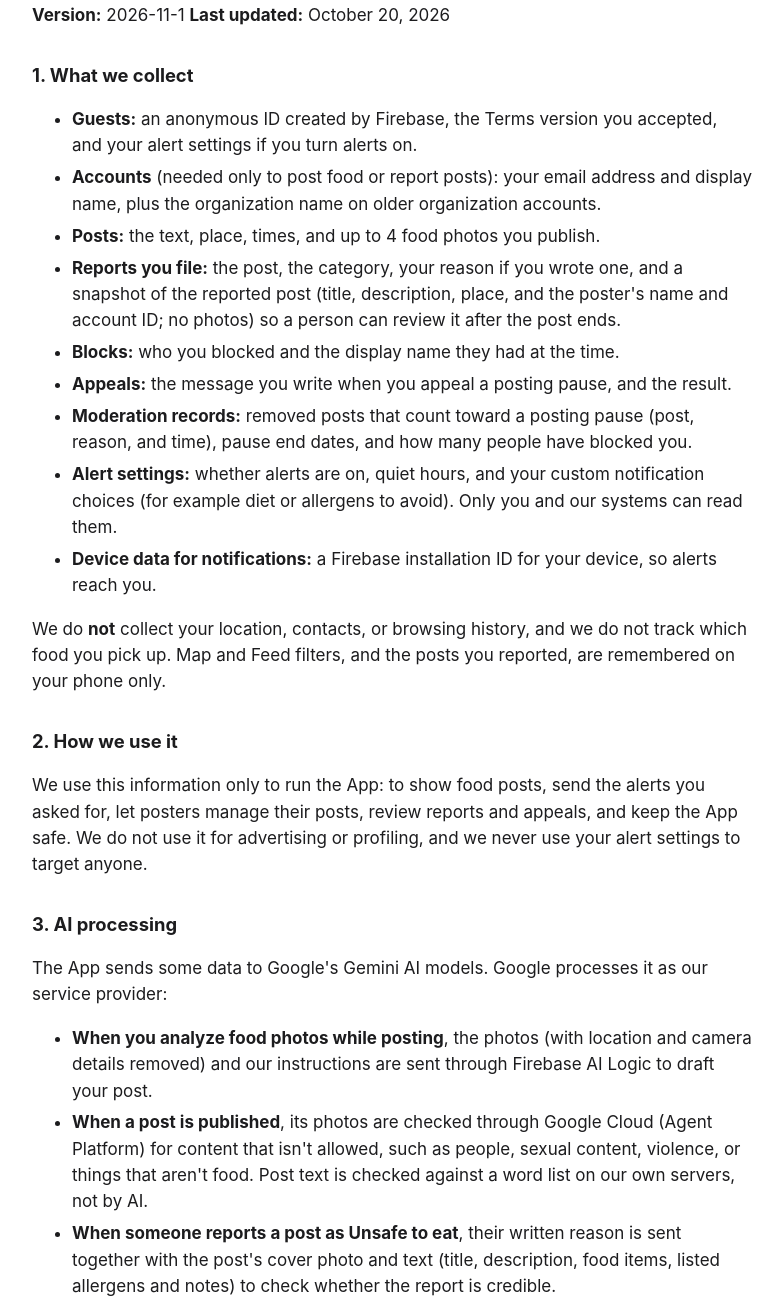
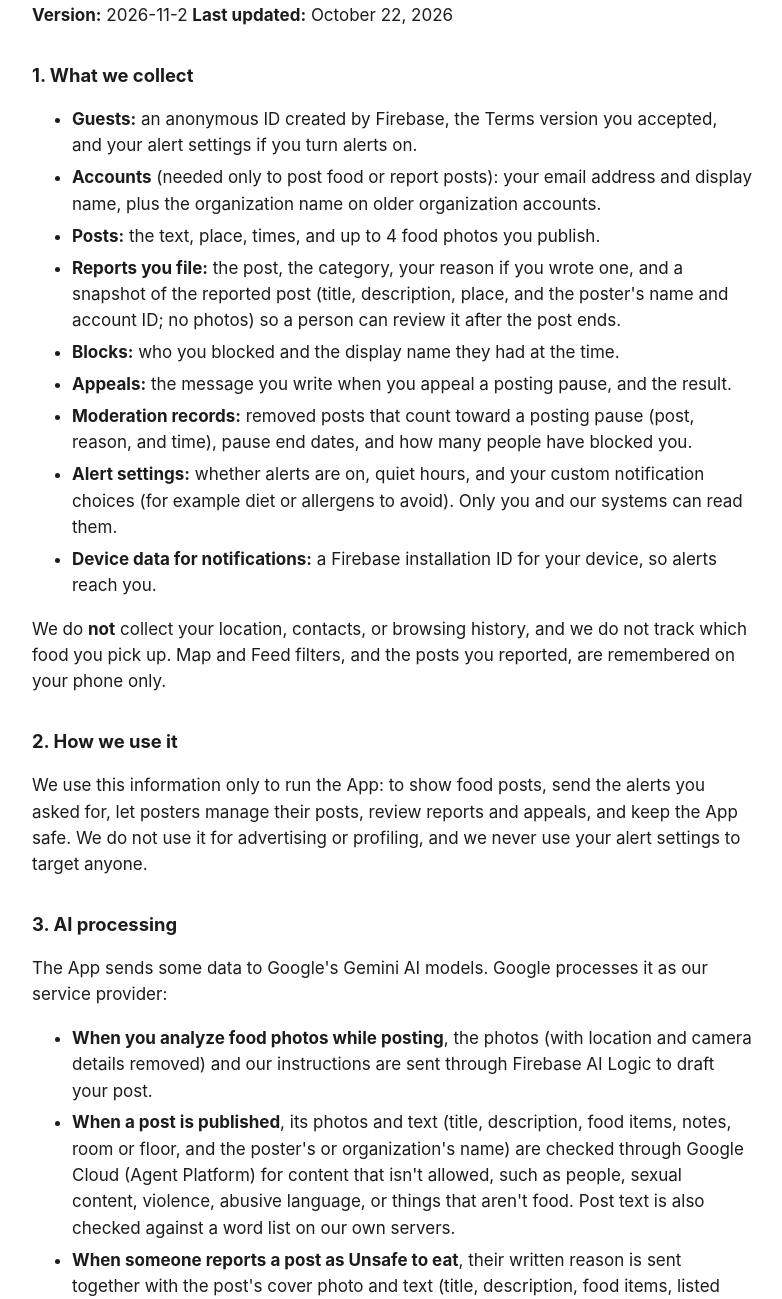
Before and after one commit to keyursavalia/GatorPlate, a plain HTML site: page hosting/public/privacy/index.html in a window 1280 px wide. Shown: the part 122-1421 px from the top of the page, without its empty margins (248-1030 px from the left). Drawn offline with Linux system fonts and the light colour scheme.

Commit message:
change: rebuild the privacy page

```diff
--- a/hosting/public/privacy/index.html
+++ b/hosting/public/privacy/index.html
@@ -25,7 +25,7 @@
 <nav><a href="/">GatorPlate</a> · <a href="/terms">Terms</a> · <a href="/privacy">Privacy</a> · <a href="/support">Support</a></nav>
 <main>
 <h1>GatorPlate Privacy Policy</h1>
-<p><strong>Version:</strong> 2026-11-1 <strong>Last updated:</strong> October 20, 2026</p>
+<p><strong>Version:</strong> 2026-11-2 <strong>Last updated:</strong> October 22, 2026</p>
 <h2>1. What we collect</h2>
 <ul><li><strong>Guests:</strong> an anonymous ID created by Firebase, the Terms version you accepted, and your alert settings if you turn alerts on.</li><li><strong>Accounts</strong> (needed only to post food or report posts): your email address and display name, plus the organization name on older organization accounts.</li><li><strong>Posts:</strong> the text, place, times, and up to 4 food photos you publish.</li><li><strong>Reports you file:</strong> the post, the category, your reason if you wrote one, and a snapshot of the reported post (title, description, place, and the poster's name and account ID; no photos) so a person can review it after the post ends.</li><li><strong>Blocks:</strong> who you blocked and the display name they had at the time.</li><li><strong>Appeals:</strong> the message you write when you appeal a posting pause, and the result.</li><li><strong>Moderation records:</strong> removed posts that count toward a posting pause (post, reason, and time), pause end dates, and how many people have blocked you.</li><li><strong>Alert settings:</strong> whether alerts are on, quiet hours, and your custom notification choices (for example diet or allergens to avoid). Only you and our systems can read them.</li><li><strong>Device data for notifications:</strong> a Firebase installation ID for your device, so alerts reach you.</li></ul>
 <p>We do <strong>not</strong> collect your location, contacts, or browsing history, and we do not track which food you pick up. Map and Feed filters, and the posts you reported, are remembered on your phone only.</p>
@@ -33,7 +33,7 @@
 <p>We use this information only to run the App: to show food posts, send the alerts you asked for, let posters manage their posts, review reports and appeals, and keep the App safe. We do not use it for advertising or profiling, and we never use your alert settings to target anyone.</p>
 <h2>3. AI processing</h2>
 <p>The App sends some data to Google's Gemini AI models. Google processes it as our service provider:</p>
-<ul><li><strong>When you analyze food photos while posting</strong>, the photos (with location and camera details removed) and our instructions are sent through Firebase AI Logic to draft your post.</li><li><strong>When a post is published</strong>, its photos are checked through Google Cloud (Agent Platform) for content that isn't allowed, such as people, sexual content, violence, or things that aren't food. Post text is checked against a word list on our own servers, not by AI.</li><li><strong>When someone reports a post as Unsafe to eat</strong>, their written reason is sent together with the post's cover photo and text (title, description, food items, listed allergens and notes) to check whether the report is credible.</li></ul>
+<ul><li><strong>When you analyze food photos while posting</strong>, the photos (with location and camera details removed) and our instructions are sent through Firebase AI Logic to draft your post.</li><li><strong>When a post is published</strong>, its photos and text (title, description, food items, notes, room or floor, and the poster's or organization's name) are checked through Google Cloud (Agent Platform) for content that isn't allowed, such as people, sexual content, violence, abusive language, or things that aren't food. Post text is also checked against a word list on our own servers.</li><li><strong>When someone reports a post as Unsafe to eat</strong>, their written reason is sent together with the post's cover photo and text (title, description, food items, listed allergens and notes) to check whether the report is credible.</li></ul>
 <p>We never send names, email addresses, or account IDs to the AI.</p>
 <h2>4. Service providers</h2>
 <ul><li><strong>Google Firebase and Google Cloud</strong> store the data and run the App's servers, sign-in, and AI requests. Firebase Remote Config fetches app settings, Firebase App Check verifies that requests come from the genuine App, and Firebase Cloud Messaging delivers notifications.</li><li><strong>Apple</strong> delivers notifications to your device, and Apple Maps opens directions when you ask for them.</li></ul>
```
